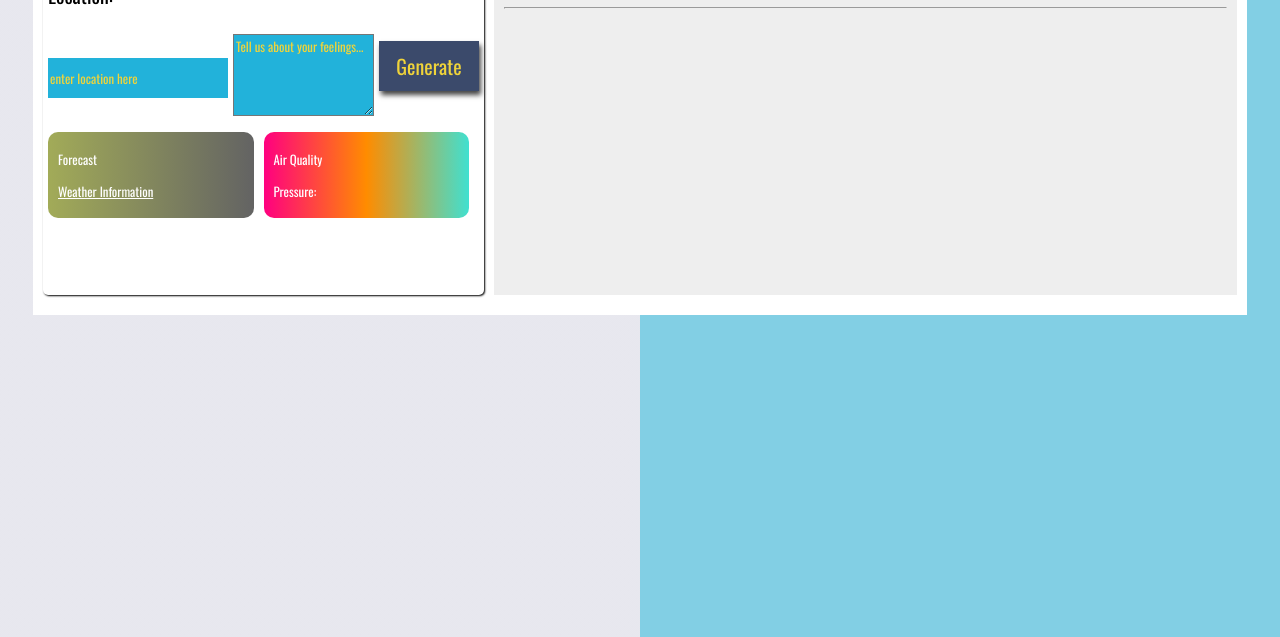
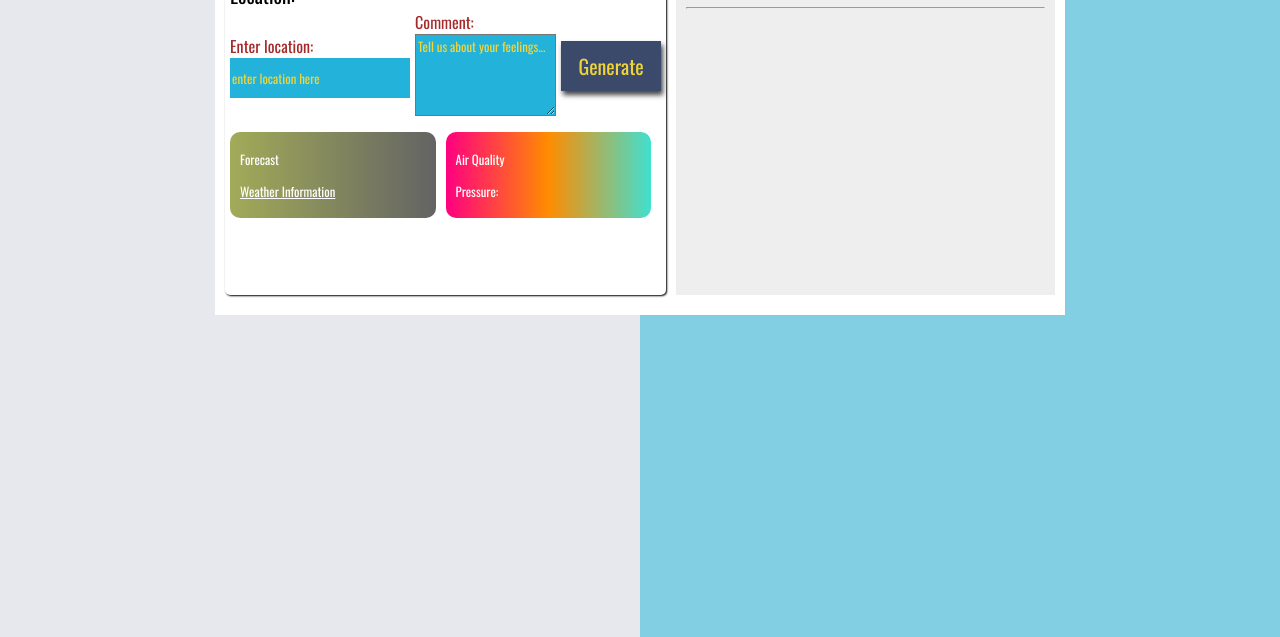
Before and after one commit to rolandexplore93/weather-journal-app, a website: page weather-journal-app/index.html in a window 1280 px wide. Shown: the part 163-800 px from the top of the page. Drawn offline with nearby package versions, Linux system fonts and the light colour scheme; a web font is replaced by a local one.

Commit message:
files modified

```diff
--- a/weather-journal-app/app.js
+++ b/weather-journal-app/app.js
@@ -50,10 +50,8 @@ document.getElementById('generate').addEventListener('click', performWeatherActi
         windDeg: data.wind.deg,
         windSpeed: data.wind.speed,
     });
-
-    retrieveWeatherData()
+        retrieveWeatherData()
     })
-
 }
 
 //GET request to OpenWeatherAPI to get location weather data
@@ -69,7 +67,6 @@ const getLocationWeather = async (baseURL, loc, key) => {
         console.log('error: location is valid', error)
     }
 }
-// getLocationWeather(baseURL, location, apiKey)
 
 const postLocationWeather = async (url = '', data = {}) => {
     console.log(data);
--- a/weather-journal-app/style.css
+++ b/weather-journal-app/style.css
@@ -18,14 +18,11 @@ body{
 #app{
     /* display: grid; */
     /* grid-auto-rows: minmax(50px, auto); */
-    /* grid-template-columns:  */
     height:50vh;
     background: #fff;
     padding: 30px 10px;
-
-    /* color: #f0d43a; */
-    justify-content: center;
-    /* grid-gap: 1em; */
+    width: 70%;
+    margin: auto;
     font-size: 20px;
     font-family: 'Oswald', sans-serif;
 }
@@ -51,6 +48,7 @@ body{
     margin-right: 10px;
     box-shadow: 1px 1px 2px;
     padding: 5px;
+    flex: 2;
 }
 
 .entry{
@@ -59,6 +57,7 @@ body{
     width: 100%;
     height: 350px;
     padding: 10px;
+    flex: 2;
 }
 
 .weather-cards {
@@ -119,7 +118,7 @@ body{
 label{
     display:block;
     font-size: 1rem;
-    color: #fff;
+    color: brown;
 }
 
 input{
```
Also changed, not shown: weather-journal-app/index.html (+2 -2 lines).
